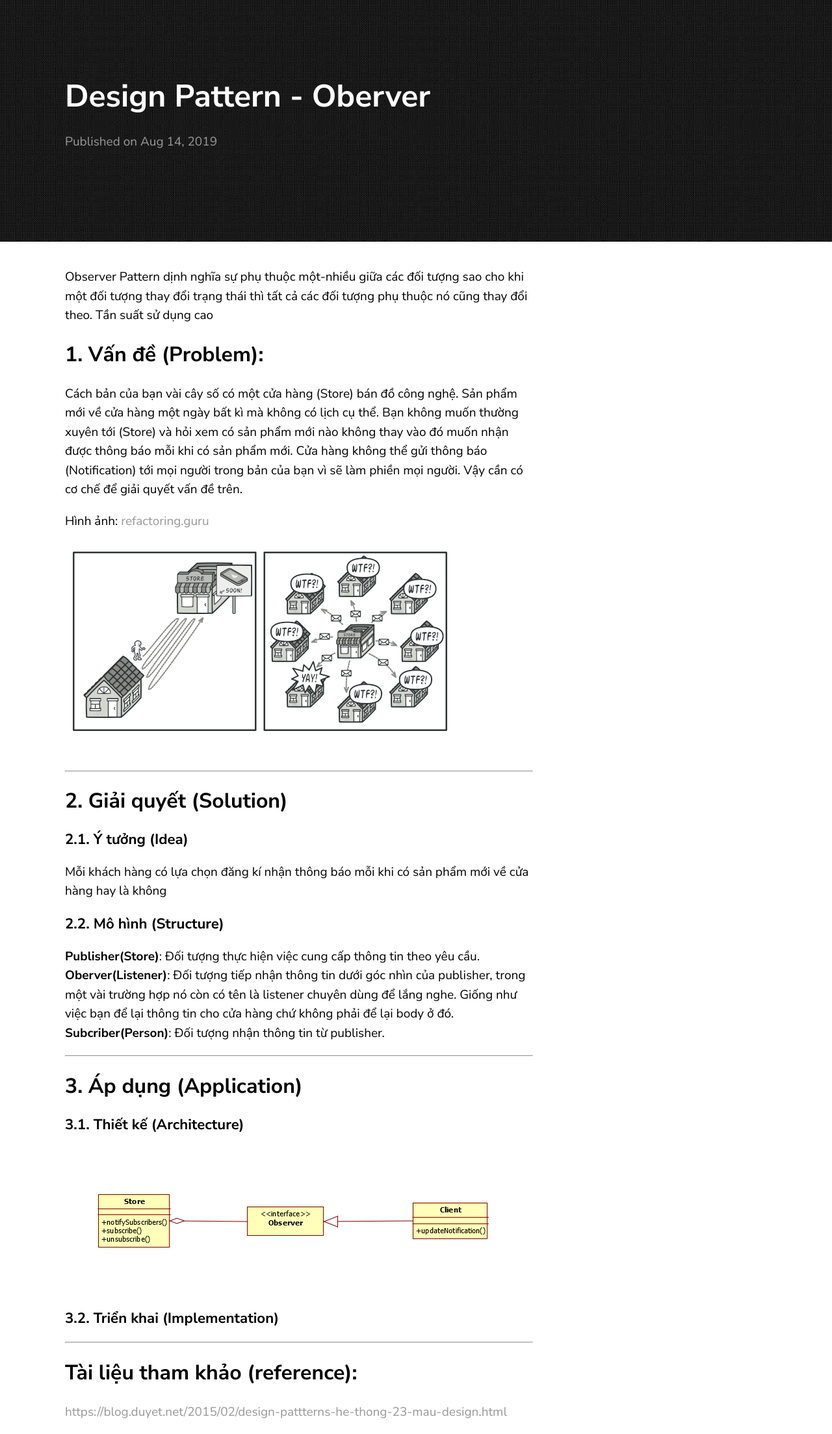
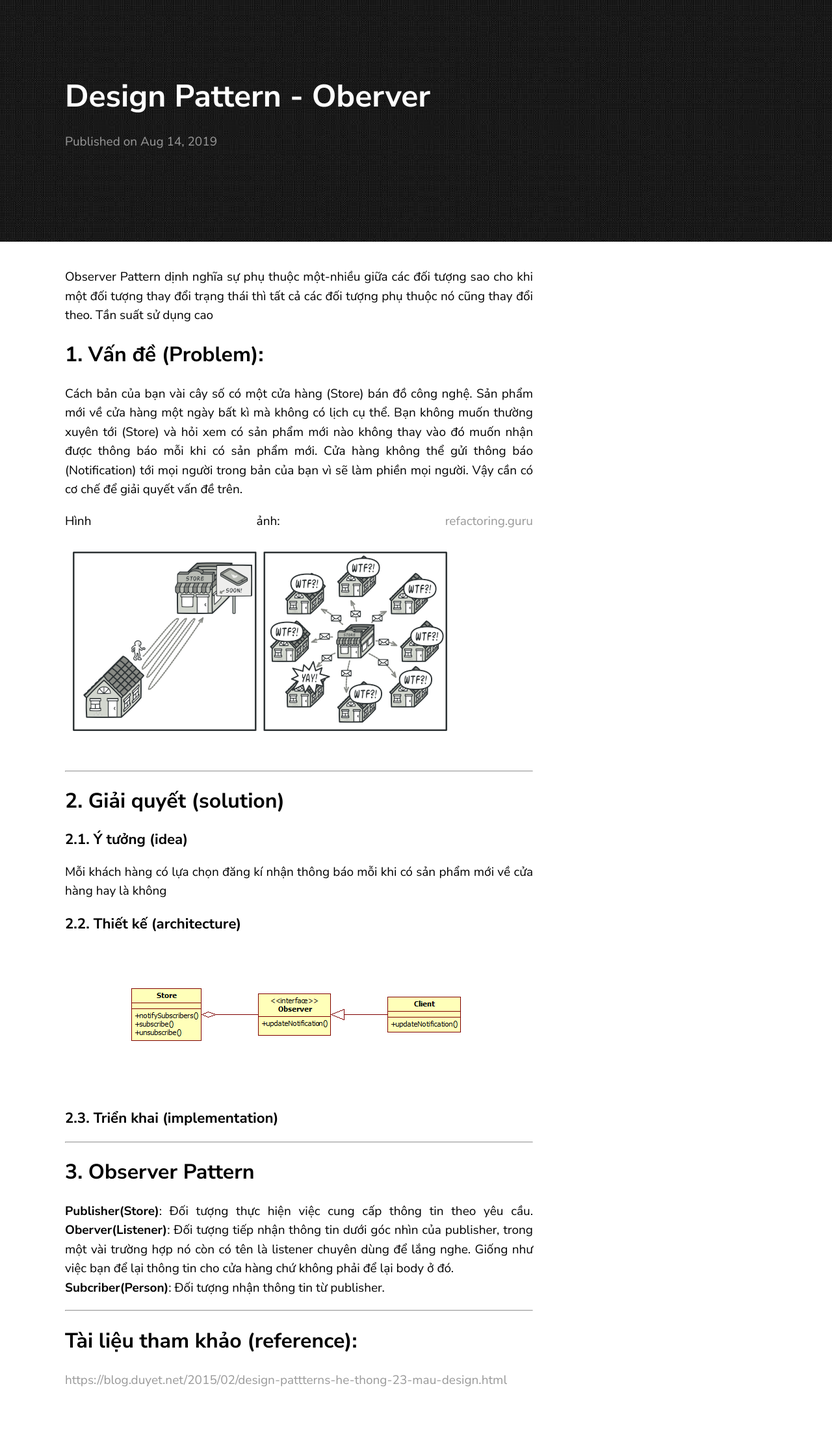
Before and after one commit to levanmanhbka/levanmanhbka.github.io, a Jekyll site: the page built from _posts/design_pattern/observer/2019-08-14-design-pattern-observer.markdown, in a window 1280 px wide. Shown: the whole page at 65% size. Built offline with Jekyll 4.4.1, drawn with Linux system fonts in a browser that asks for light colours; after the commit the page ends 2158 px from its top, so only the background shows below that.

Commit message:
change text-align: justify

```diff
--- a/_posts/design_pattern/observer/2019-08-14-design-pattern-observer.markdown
+++ b/_posts/design_pattern/observer/2019-08-14-design-pattern-observer.markdown
@@ -13,24 +13,21 @@ Hình ảnh: [refactoring.guru](https://refactoring.guru)
 ![observer-comic!](/assets/images/design_pattern/observer-comic.png)
 
 ---
-## 2. Giải quyết (Solution)
-### 2.1. Ý tưởng (Idea)
+## 2. Giải quyết (solution)
+### 2.1. Ý tưởng (idea)
 Mỗi khách hàng có lựa chọn đăng kí nhận thông báo mỗi khi có sản phẩm mới về cửa hàng hay là không
 
-### 2.2. Mô hình (Structure)
+### 2.2. Thiết kế (architecture)
+![observer-class-diagram!](/assets/images/design_pattern/observer-class-diagram.png)
 
+### 2.3. Triển khai (implementation)
+
+---
+## 3. Observer Pattern
 **Publisher(Store)**: Đối tượng thực hiện việc cung cấp thông tin theo yêu cầu.
 **Oberver(Listener)**: Đối tượng tiếp nhận thông tin dưới góc nhìn của publisher, trong một vài trường hợp nó còn có tên là listener chuyên dùng để lắng nghe. Giống như việc bạn để lại thông tin cho cửa hàng chứ không phải để lại body ở đó.
 **Subcriber(Person)**: Đối tượng nhận thông tin từ publisher.
 
 ---
-## 3. Áp dụng (Application)
-
-### 3.1. Thiết kế (Architecture)
-![observer-class-diagram!](/assets/images/design_pattern/observer-class-diagram.png)
-
-### 3.2. Triển khai (Implementation)
-
----
 ## Tài liệu tham khảo (reference):
 [https://blog.duyet.net/2015/02/design-pattterns-he-thong-23-mau-design.html](https://blog.duyet.net/2015/02/design-pattterns-he-thong-23-mau-design.html)
--- a/_sass/theme.scss
+++ b/_sass/theme.scss
@@ -204,6 +204,9 @@ header {
 
 .posts, .post-container {
 	margin-top: 40px;
+	p{
+		text-align: justify;
+	}
 }
 
 .post-meta {
```
Also changed, not shown: assets/images/design_pattern/observer-class-diagram.png.
